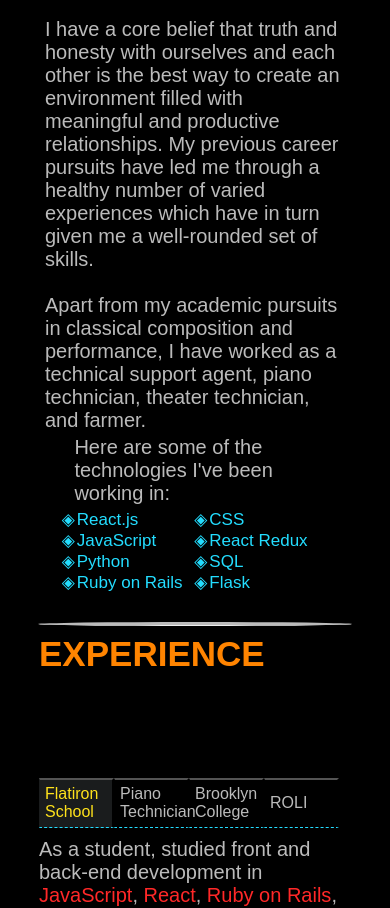
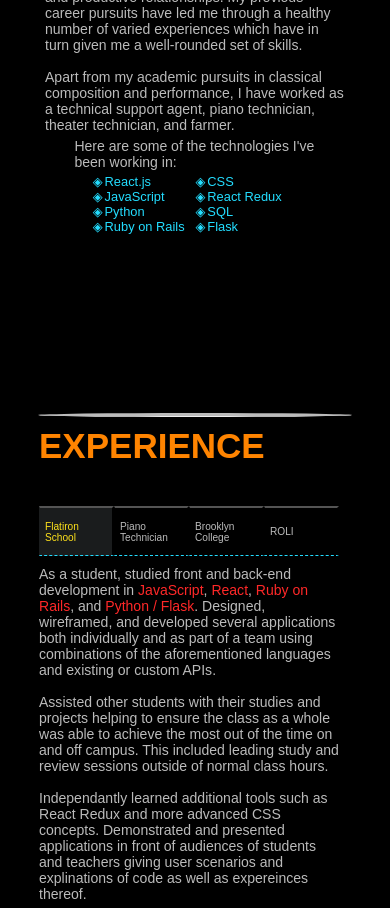
Before and after one commit to tdep/portfolio-site-v2, a React (Create React App) app: page / in a window 390 px wide. Shown: the part 1240-2148 px from the top of the page. Built offline with nearby package versions, Linux system fonts and the light colour scheme; no server answers; the database is empty; a web font is replaced by a local one.

Commit message:
adjusted about and experience sections font sizes for mobile

```diff
--- a/src/styling/App.css
+++ b/src/styling/App.css
@@ -40,13 +40,14 @@ a {
   min-width: 80%;
   height: 110vh;
   min-height: fit-content;
+  margin-bottom: 8%;
 }
 
 .section-title {
   font-family: 'Rum Raisin', sans-serif;
   font-size: 7vw;
   text-transform: uppercase;
-  margin: 0;
+  margin: 0 0 5% 0;
   padding: 0;
   height: 10%;
 }
@@ -56,7 +57,7 @@ a {
   flex-direction: column;
   justify-content: flex-start;
   align-items: center;
-  margin: 60px 0 20px 0;
+  margin: 30px 0 20px 0;
 }
 
 /* scrollbar */
--- a/src/styling/about.css
+++ b/src/styling/about.css
@@ -9,6 +9,7 @@
   flex-direction: column;
   align-items: center;
   font-family: 'Sansita', sans-serif;
+  font-size: 2vw;
 }
 
 #bio-photo {
@@ -36,11 +37,6 @@
   flex-direction: row;
 }
 
-#about-text {
-  display: inline;
-  font-size: 2vw;
-}
-
 #about-text p {
   padding: 0;
   margin: 0;
@@ -56,7 +52,6 @@
 }
 
 #tech-container p {
-  font-size: 2vw;
   margin: 0.5vh;
 }
 
@@ -81,24 +76,22 @@
 }
 
 @media screen and (max-width: 1000px) {
-  #about-text {
-    font-size: 20px;
-  }
-
-  #tech-container p {
-    font-size: 20px;
-  }
-
-  #tech-container ul {
-    font-size: 17px;
-  }
 
   #photo {
     margin: 15px;
   }
 }
 
-@media screen and (max-width: 600px) {
+@media screen and (max-width: 602px) {
+
+  #about {
+    height: 84vh;
+  }
+
+  #about-container {
+    font-size: 3.6vw;
+  }
+
   #tech-container {
     width: 80%;
   }
@@ -109,4 +102,8 @@
     text-align: left;
     padding: 0 0 0 0.5vw;
   }
+
+  #tech-container ul {
+    font-size: 3.3vw;
+  }
 }
--- a/src/styling/experience.css
+++ b/src/styling/experience.css
@@ -1,4 +1,9 @@
 /* experience section */
+
+#experience {
+  height: 80vh;
+
+}
 
 #experience h2 {
   color: #ff8400;
@@ -123,7 +128,7 @@
   }
 
   #side-menu button {
-    font-size: 1em;
+    font-size: 2.6vw;
     text-align: left;
     width: 25%;
     height: 50px;
@@ -152,6 +157,6 @@
   }
 
   .experience-blurbs {
-    font-size: 20px;
+    font-size: 3.6vw;
   }
 }
```
